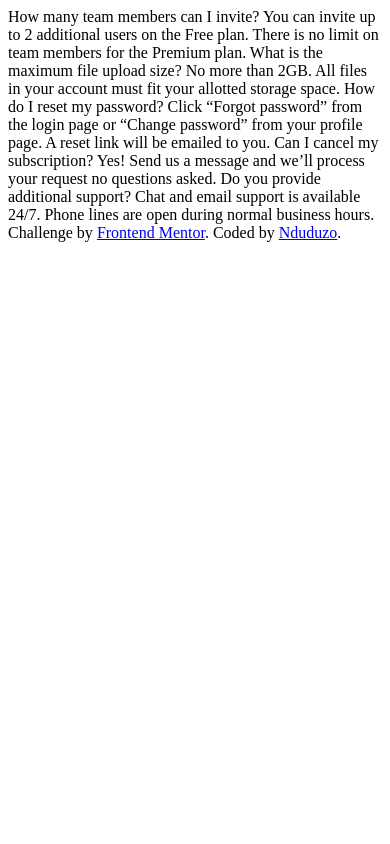
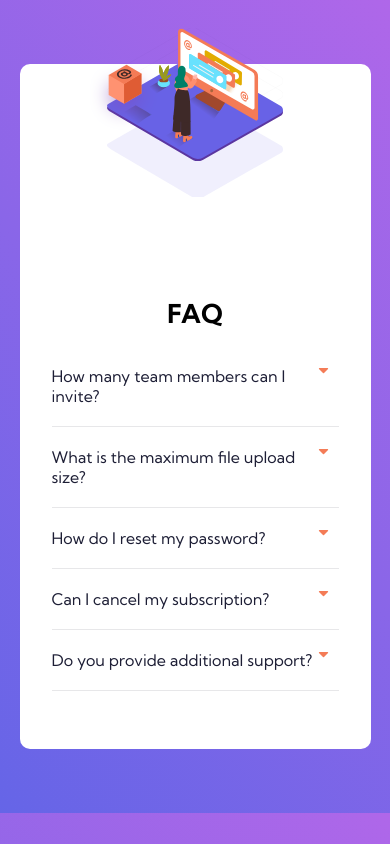
Before and after one commit to lifeoncode/faq-accordion, a plain HTML site: page index.html in a window 390 px wide. Drawn offline with nearby package versions, Linux system fonts and the light colour scheme; files that its build step writes are made by us from their sources.

Commit message:
challenge complete

```diff
--- a/index.html
+++ b/index.html
@@ -4,30 +4,100 @@
   <meta charset="UTF-8">
   <meta name="viewport" content="width=device-width, initial-scale=1.0">
   <link rel="icon" type="image/png" sizes="32x32" href="./images/favicon-32x32.png">
+  <link rel="stylesheet" href="https://cdnjs.cloudflare.com/ajax/libs/font-awesome/5.15.1/css/all.min.css"/>
   <link rel="stylesheet" href="./scss/main.css">
   <title>Frontend Mentor | FAQ Accordion Card</title>
 </head>
 <body>
-  How many team members can I invite?
-  You can invite up to 2 additional users on the Free plan. There is no limit on
-  team members for the Premium plan.
 
-  What is the maximum file upload size?
-  No more than 2GB. All files in your account must fit your allotted storage space.
 
-  How do I reset my password?
-  Click “Forgot password” from the login page or “Change password” from your profile page.
-  A reset link will be emailed to you.
+  <div class="container">
 
-  Can I cancel my subscription?
-  Yes! Send us a message and we’ll process your request no questions asked.
+    <img src="./images/illustration-box-desktop.svg" alt="box illustration" class="box">
 
-  Do you provide additional support?
-  Chat and email support is available 24/7. Phone lines are open during normal business hours.
+    <div class="image">
+      <img src="./images/illustration-woman-online-desktop.svg" alt=""illustration image>
+    </div>
 
-  <div class="attribution">
+
+    <div class="text">
+      <h1>FAQ</h1>
+
+      <div class="question">
+        <h3>How many team members can I invite?</h3>
+        <i class="fas fa-caret-down"></i>
+        <p>
+          You can invite up to 2 additional users on the Free plan. There is no limit on team members for the Premium plan.
+        </p>
+      </div>
+
+      <div class="question">
+        <h3>What is the maximum file upload size?</h3>
+        <i class="fas fa-caret-down"></i>
+        <p>
+          No more than 2GB. All files in your account must fit your allotted storage space.
+        </p>
+      </div>
+
+      <div class="question">
+        <h3>How do I reset my password?</h3>
+        <i class="fas fa-caret-down"></i>
+        <p>
+          Click “Forgot password” from the login page or “Change password” from your profile page. A reset link will be emailed to you.
+        </p>
+      </div>
+
+      <div class="question">
+        <h3>Can I cancel my subscription?</h3>
+        <i class="fas fa-caret-down"></i>
+        <p>
+          Yes! Send us a message and we’ll process your request no questions asked.
+        </p>
+      </div>
+
+      <div class="question">
+        <h3>Do you provide additional support?</h3>
+        <i class="fas fa-caret-down"></i>
+        <p>
+          Chat and email support is available 24/7. Phone lines are open during normal business hours.
+        </p>
+      </div>
+    </div>
+
+  </div>
+
+
+
+
+  <!-- <div class="attribution">
     Challenge by <a href="https://www.frontendmentor.io?ref=challenge" target="_blank">Frontend Mentor</a>.
     Coded by <a href="https://twitter.com/nduduzo__" target="_blank">Nduduzo</a>.
-  </div>
+  </div> -->
+
+  <script>
+    const questions = document.querySelectorAll('.question');
+    const dropdown = document.querySelectorAll('.fa-caret-down');
+
+    dropdown.forEach(down => {
+      down.addEventListener('click', openAns);
+
+      function openAns(e){
+        this.nextElementSibling.style.display = 'block';
+        this.style.transform = 'rotate(180deg)';
+        down.removeEventListener('click', openAns);
+
+        dropdown.forEach(up => {
+          down.addEventListener('click', closeAns);
+
+          function closeAns(e){
+            this.nextElementSibling.style.display = 'none';
+            this.style.transform = 'rotate(0deg)';
+            up.removeEventListener('click', closeAns);
+            down.addEventListener('click', openAns);
+          }
+        })
+      }
+    });
+  </script>
 </body>
 </html>
--- /dev/null
+++ b/scss/_config.scss
@@ -0,0 +1,53 @@
+// fonts
+@import url('https://fonts.googleapis.com/css2?family=Kumbh+Sans:wght@400;700&display=swap');
+
+*, *::before, *::after{
+    box-sizing: border-box;
+    margin: 0;
+    padding: 0;
+}
+
+img{
+    width: 100%;
+}
+
+ul{
+    list-style: none;
+}
+
+// text colors
+$dark-saturated-blue: hsl(238, 29%, 16%);
+$soft-red: hsl(14, 88%, 65%);
+$very-dark-gray-blue: hsl(237, 12%, 33%);
+$dark-gray-blue: hsl(240, 6%, 50%);
+// bg colors
+$soft-violet: hsl(273, 75%, 66%);
+$soft-blue: hsl(240, 73%, 65%);
+// custom color
+$custom: hsl(240, 5%, 91%);
+
+$gradient: linear-gradient(45deg, hsl(240, 73%, 65%), hsl(273, 75%, 66%));
+
+
+// font sizes
+$small: 12px;
+$medium: 14px;
+$large: 32px;
+
+
+@mixin transitionEffect {
+    transition: all 0.3s ease;
+}
+
+@mixin flexDisplay($direction, $align, $justify){
+    display: flex;
+    flex-direction: $direction;
+    align-items: $align;
+    justify-content: $justify;
+}
+
+@mixin gridDisplay($columns, $gap)  {
+    display: grid;
+    grid-template-columns: $columns;
+    gap: $gap;
+}
--- a/scss/main.scss
+++ b/scss/main.scss
@@ -0,0 +1,164 @@
+@import './config';
+
+body{
+    font-family: 'Kumbh Sans', sans-serif;
+    // background-color: $soft-violet;
+    background: $gradient;
+    padding: 64px 0;
+}
+
+
+::-webkit-scrollbar{
+    background-color: inherit;
+    width: 4px;
+}
+
+::-webkit-scrollbar-thumb{
+    background-color: $dark-saturated-blue;
+    border-radius: 32px;
+}
+
+.container{
+    width: 75%;
+    margin: 0 auto;
+    background-color: #fff;
+    border-radius: 10px;
+    padding: 32px 0;
+    position: relative;
+    @include transitionEffect;
+    @include gridDisplay(repeat(2, 1fr), 0px);
+
+    img.box{
+        position: absolute;
+        z-index: 4;
+        top: 160px;
+        left: -10%;
+        width: 200px;
+    }
+
+    .image{
+        background: url(../images/bg-pattern-desktop.svg)no-repeat right 0/cover;
+        overflow: hidden;
+
+        img{
+            transform: translateX(-20%);
+        }
+    }
+
+    .text{
+        padding: 16px 32px;
+        align-self: center;
+        @include transitionEffect;
+
+        h1{
+            font-size: $medium + $small;
+            margin-bottom: 26px;
+        }
+
+        .question{
+            padding: 10px 0;
+            border-bottom: 1px solid $custom;
+            margin-bottom: 10px;
+            position: relative;
+            @include transitionEffect;
+
+            h3{
+                font-size: $medium + 2;
+                font-weight: 400;
+                margin-bottom: 10px;
+                color: $dark-saturated-blue
+            }
+
+            i{
+                position: absolute;
+                top: 6px;
+                right: 10px;
+                font-size: $medium + 2;
+                color: $soft-red;
+                cursor: pointer;
+                @include transitionEffect;
+            }
+
+            p{
+                display: none;
+                font-size: $small;
+                line-height: 1.4;
+                color: $dark-gray-blue;
+                 @include transitionEffect;
+            }
+        }
+    }
+}
+
+
+@media screen and (max-width: 1100px){
+    .container{
+        width: 90%;
+    }
+}
+
+
+@media screen and (max-width: 900px){
+    .container{
+        @include gridDisplay(none, 16px);
+        width: 60%;
+
+        img.box{
+            top: 0;
+            left: 20%;
+            width: 20%;
+        }
+
+        .image{
+            width: 50%;
+            margin: 0 auto;
+            transform: translateY(-40%);
+            background: url(../images/bg-pattern-desktop.svg)no-repeat center center/cover;
+            overflow: auto;
+            padding-bottom: 32px;
+
+            img{
+                transform: translateX(0%);
+                // width: 20%;
+            }
+        }
+
+        .text{
+            h1{
+                text-align: center;
+            }
+        }
+    }
+}
+
+@media screen and (max-width: 660px){
+    .container{
+        width: 70%;
+    }
+
+}
+
+
+@media screen and (max-width: 480px){
+    .container{
+        width: 90%;
+    }
+}
+
+@media screen and (max-width: 418px){
+
+    .text{
+        h1{
+            font-size: $medium;
+        }
+
+        .question{
+            i{
+                right: 0;
+            }
+            h3{
+                margin-right: 16px;
+            }
+        }
+    }
+}
```
Also changed, not shown: scss/main.css (added), 1 other file.
